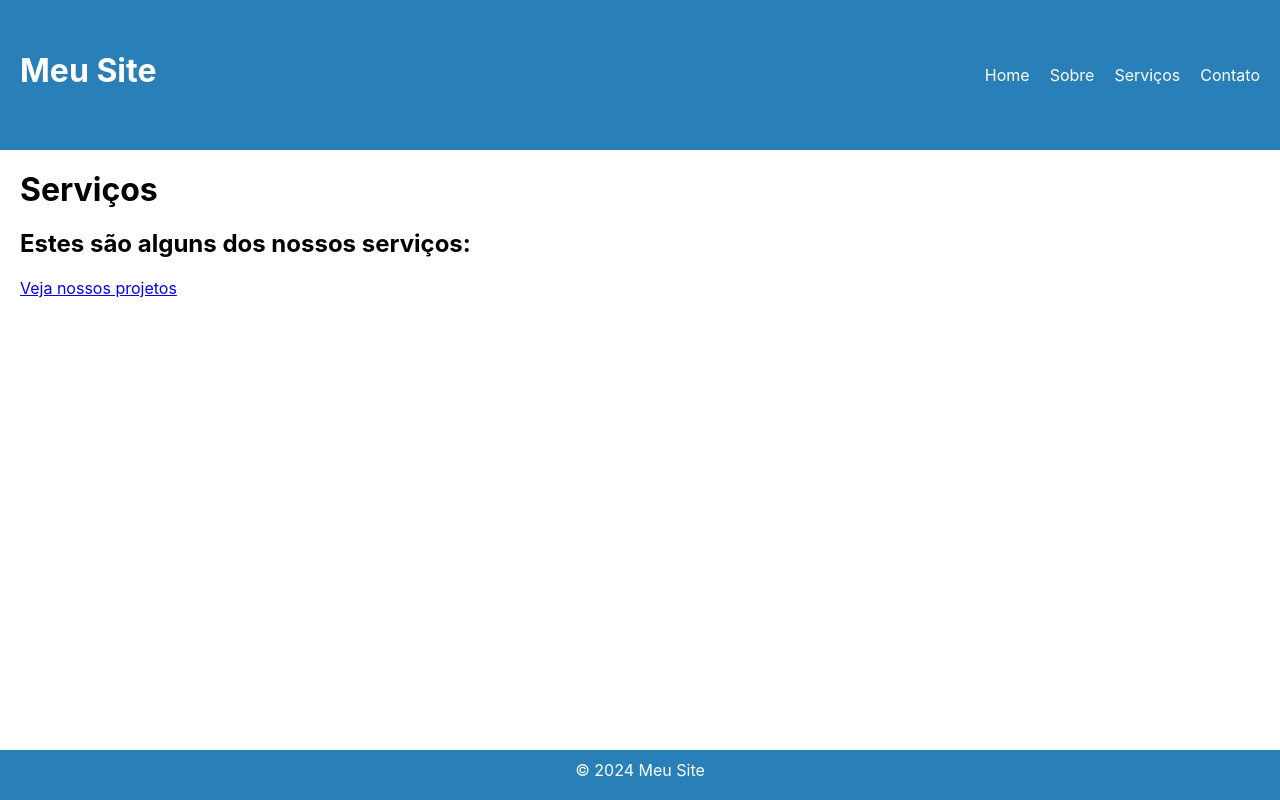
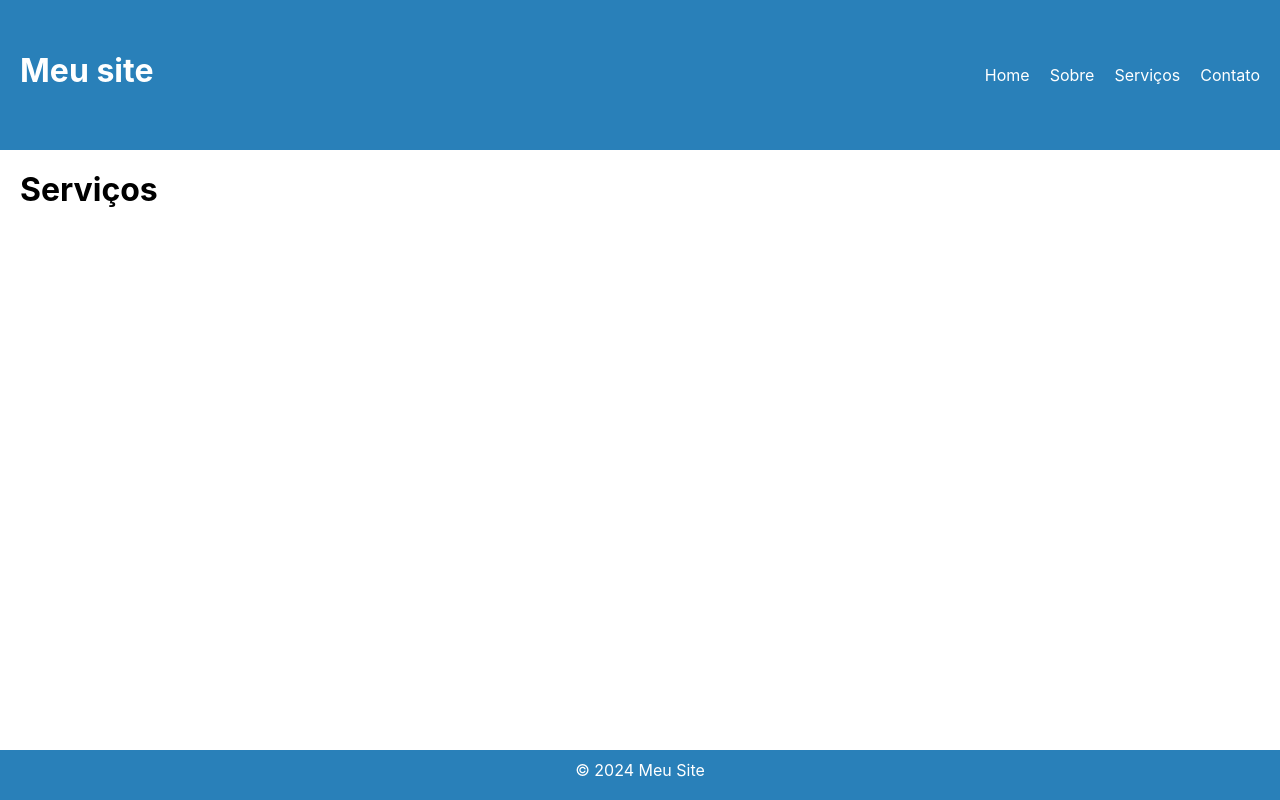
Before and after one commit to rafadagalera/React-Components-from-Template, a React (Vite) app: page /servicos in a window 1280 px wide. Built offline with nearby package versions, Linux system fonts and the light colour scheme.

Commit message:
Atualizações aula3

```diff
--- a/src/App.jsx
+++ b/src/App.jsx
@@ -3,15 +3,9 @@ import Footer from './Componentes/Footer';
 import {Outlet} from 'react-router-dom';
 
 function App() {
-  const menuItems = [
-    { text: 'Home', link: '/' },
-    { text: 'Sobre', link: '/sobre' },
-    { text: 'Serviços', link: '/servicos' },
-    { text: 'Contato', link: '/contato' },
-  ];
   return (
         <>
-          <Header title="Meu Site" menuItems={menuItems} />
+          <Header/>
           <Outlet/>
           <Footer />
         </>
--- a/src/Componentes/Header/index.jsx
+++ b/src/Componentes/Header/index.jsx
@@ -1,16 +1,15 @@
 import {Link} from 'react-router-dom';
 
-function Header({ title, menuItems }) {
+function Header() {
   return (
     <header>
-      <h1>{title}</h1>
+      <h1>Meu site</h1>
       <nav>
         <ul>
-          {menuItems.map((menuItem, index) => (
-            <li key={index}>
-              <Link to={menuItem.link}>{menuItem.text}</Link>
-            </li>
-          ))}
+         <li><Link to="/">Home</Link></li>
+         <li><Link to="sobre">Sobre</Link></li>
+         <li><Link to="servicos">Serviços</Link></li>
+         <li><Link to="contato">Contato</Link></li>
         </ul>
       </nav>
     </header>
--- a/src/Componentes/Skills/index.jsx
+++ b/src/Componentes/Skills/index.jsx
@@ -1,14 +1,20 @@
-function Skills({ skills }) {
+function Skills() {
   return (
     <div className="skills">
-      <h2>Habilidades</h2>
-      {skills.map((skill, index) => (
-        <div className="skill-card" key={index}>
-          <h3>{skill.name}</h3>
-          <p>Nível: {skill.level}</p>
-        </div>
-      ))}
-    </div>
+       <h2>Habilidades</h2>
+                <div class="skill-card">
+                    <h3>HTML</h3>
+                    <p>Nível: Avançado</p>
+                </div>
+                <div class="skill-card">
+                    <h3>CSS</h3>
+                    <p>Nível: Intermediário</p>
+                </div>
+                <div class="skill-card">
+                    <h3>JavaScript</h3>
+                    <p>Nível: Básico</p>
+                </div>
+          </div>
   );
 }
 
--- a/src/main.jsx
+++ b/src/main.jsx
@@ -7,14 +7,8 @@ import Sobre from './pages/Sobre'
 import Servicos from './pages/Servicos'
 import PageNotFound from './pages/PageNotFound'
 import Home from './pages/Home'
-import Posts from './pages/Posts.jsx';
-import PostUnico from './pages/PostUnico';
 import './index.css'
 
-const posts = [
-  {id: 1, title: 'Site'},
-  {id: 2, title: 'E-commerce'}
-];
 
 
 const router = createBrowserRouter([{
@@ -25,19 +19,6 @@ const router = createBrowserRouter([{
     {
       path: 'servicos',
       element: <Servicos/>,
-      children: [
-        {index: true, element: <Link to='posts'> Veja nossos projetos</Link>},
-        {
-          path: 'posts',
-          element: <Posts posts={posts} />,
-          children: [
-            {
-              path: ':postName',
-              element: <PostUnico />,
-            },
-          ],
-        },
-      ],
     },
     {
       path: 'contato',
--- a/src/pages/PostUnico.jsx
+++ /dev/null
@@ -1,13 +0,0 @@
-import {useParams, useNavigate} from 'react-router-dom'
-
-export default function PostUnico() {
-
-    const params = useParams();
-    const navigate = useNavigate();
-    return (
-        <div>
-            <h1>{params.postName}</h1>
-            <button onClick={() => navigate("../")}>Voltar</button>
-        </div>
-    );
-}
--- a/src/pages/Posts.jsx
+++ /dev/null
@@ -1,19 +0,0 @@
-import {Outlet, Link} from 'react-router-dom'
-
-export default function Posts(props) {
-
-    return (
-        <div>
-        <ul>
-         {props.posts.map((post) => {
-                return <li key={post.id}>
-                    <Link to={post.title}>{post.title}</Link></li>
-            })
-         }
-        </ul><br/>
-
-        <Outlet/>
-
-        </div>
-    );
-    }
--- a/src/pages/Servicos.jsx
+++ b/src/pages/Servicos.jsx
@@ -1,10 +1,7 @@
-import {Outlet, Link} from 'react-router-dom'
 const Servicos = ()=>{
     return(
         <div className="mainInfo">
-            <h1>Serviços</h1><br/>
-            <h2> Estes são alguns dos nossos serviços:</h2><br/>
-            <Outlet/>
+            <h1>Serviços</h1>
         </div>
     )
 }
```
